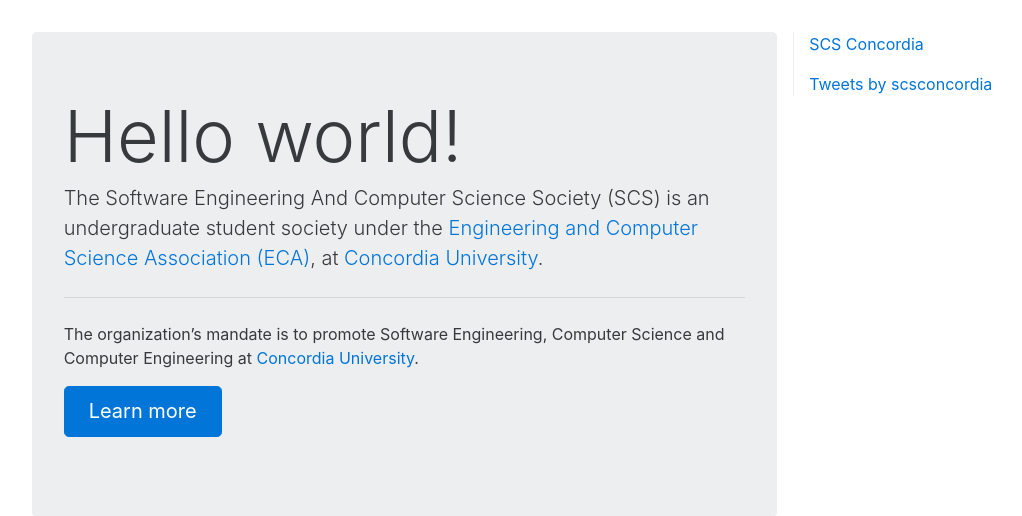
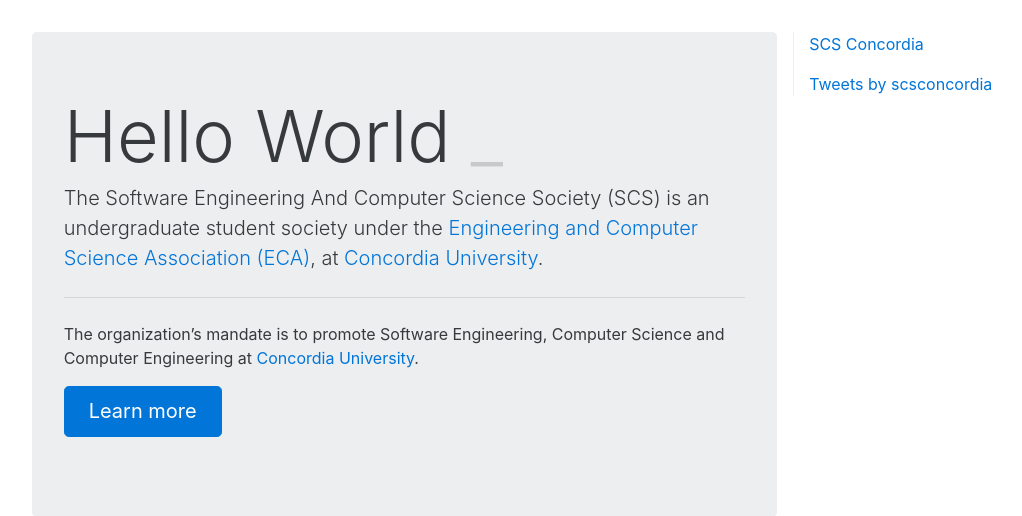
Before and after one commit to SCS-Concordia/Website, a Django app: page / in a window 1280 px wide. Shown: the part 54-570 px from the top of the page, without its empty margins (106-1128 px from the left). Run offline with Django 3.2, Linux system fonts and the light colour scheme; some libraries are stand-ins or nearby versions.

Commit message:
Added blinking cursor on home screen and added font awesome icon on construction screen

```diff
--- a/app/static/app/css/style.css
+++ b/app/static/app/css/style.css
@@ -1,32 +1,58 @@
-#mid{
+#mid {
 	margin:0;
 	margin-top:2em;
 	margin-bottom:2em;
 }
-#sidebar{
+#sidebar {
 	border-left:1px #eee solid;
 }
-#footer{
+#footer {
 	text-align: center;
 	color:#999;
 	margin-top:2em;
 	margin-bottom:2em;
 }
-#content{
+#content {
 	padding-left:1em;
 	padding-right:1em;
 }
-.team-photo{
+.team-photo {
 	margin-top:1em;
 	margin-bottom:1em;
 	width:60%;
 }
-#learn-more{
+#learn-more {
 	display:none;
 }
-.card-img-top{
+.card-img-top {
 	width:100%;
 }
-.fa{
+.fa {
 	padding-right:1em;
 }
+
+/* Blinking Cursor CSS */
+
+.blink_text {
+	animation:1s blinker linear infinite;
+  -webkit-animation:1s blinker linear infinite;
+  -moz-animation:1s blinker linear infinite;
+}
+
+@-moz-keyframes blinker {
+ 0% { opacity: 1.0; }
+ 50% { opacity: 0.0; }
+ 100% { opacity: 1.0; }
+ }
+
+@-webkit-keyframes blinker {
+ 0% { opacity: 1.0; }
+ 50% { opacity: 0.0; }
+ 100% { opacity: 1.0; }
+ }
+
+@keyframes blinker {
+ 0% { opacity: 1.0; }
+ 50% { opacity: 0.0; }
+ 100% { opacity: 1.0; }
+ }
--- a/app/templates/app/index.html
+++ b/app/templates/app/index.html
@@ -5,7 +5,7 @@
 {% block content %}
 
 <div class="jumbotron">
-  <h1 class="display-3">Hello world!</h1>
+  <h1 class="display-3">Hello World <font class="blink_text">_</font></h1>
   <p class="lead">The Software Engineering And Computer Science Society (SCS) is an undergraduate student society
 under the <a href="ecaconcordia.ca">Engineering and Computer Science Association (ECA)</a>,
 at <a href="http://concordia.ca" target="_blank">Concordia University</a>.</p>
--- a/app/templates/app/learning.html
+++ b/app/templates/app/learning.html
@@ -8,7 +8,7 @@
 	{% load static from staticfiles %}
   <h3>Learning Packages</h3><br>
   <div class="alert alert-warning" role="alert">
-	  <h5 class="alert-heading">Coming Soon!</h5>
+	  <h5 class="alert-heading"><i class="fa fa-terminal" aria-hidden="true"></i>Section Compiling</h5>
 	  <p>Unfortunately this section is still under construction. The SCS team is working very hard to make
 	  learning packages available to students wanting to learn new technologies.</p>
 	  <p class="mb-0">The new learning packages will include tutorials and sample projects in a variety of
```
